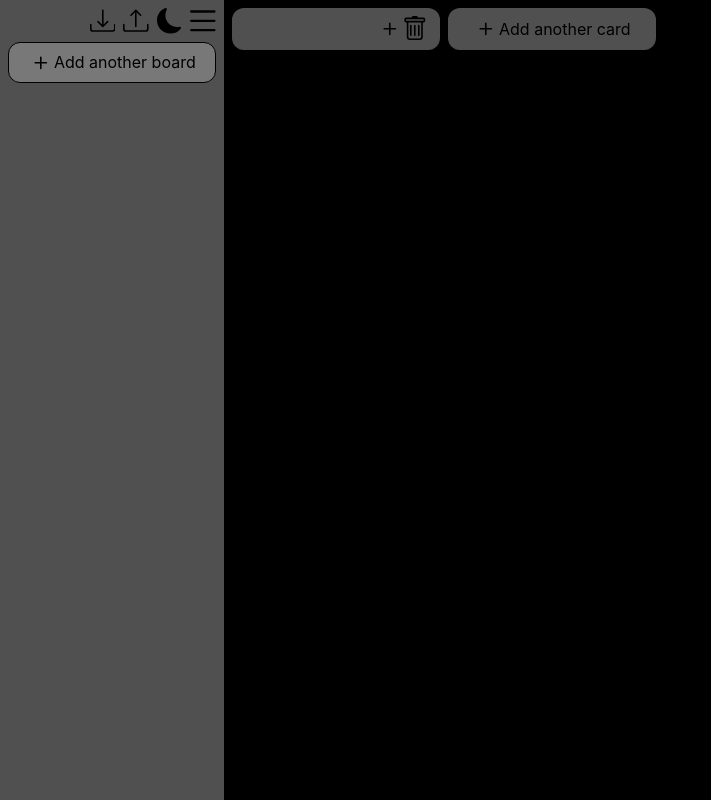
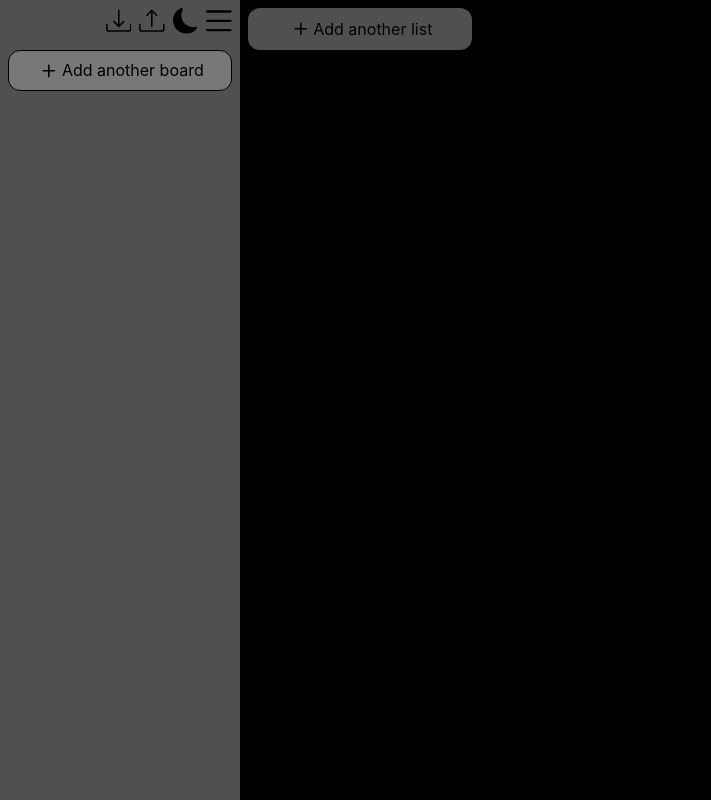
Before and after one commit to ryansheehy0/Null_To_Dos, a React (Vite) app: page / in a window 1280 px wide. Both pictures are taken after a click on the icon 20 px from the left and 20 px from the top of the page. Shown: the whole page, without its empty margins (0-711 px from the left). Built offline with nearby package versions, Linux system fonts and the light colour scheme.

Commit message:
Adds adding a card in a list and other cards, fixes key problem with map in react, adds more lists and board buttons.

```diff
--- a/src/App.tsx
+++ b/src/App.tsx
@@ -1,4 +1,4 @@
-import Provider from "./utils/context.jsx"
+import Provider from "./utils/context.js"
 import Navbar from "./components/Navbar/Navbar.js"
 import Board from "./components/Board"
 
--- a/src/components/Board.tsx
+++ b/src/components/Board.tsx
@@ -1,20 +1,29 @@
 import { twMerge as tm } from "tailwind-merge"
 import Container from "./Container/Container.js"
-import { useGlobalContext } from "../utils/context.jsx"
+import { useGlobalContext } from "../utils/context.js"
 import AddElement from "./Container/AddElement.js"
 import Item from "./Container/Item.js"
+import { useState } from "react"
+import getNewUUID from "../utils/getNewUUID.js"
 
 export default function Board(){
-  const {globalState, setGlobalState} = useGlobalContext()
+  const {globalState} = useGlobalContext()
+  const [lists, setLists] = useState([])
+
+  function onDelete(event): void{
+    console.log(lists.find(event.target))
+  }
 
   function addNewList(){
-    console.log("test")
+    const newUUID = getNewUUID(lists)
+    const newList = <Container cardOrList="list" key={newUUID} className="flex-shrink-0"><Item includePlus onDelete={onDelete}/></Container>
+    setLists([...lists, newList])
   }
 
   return (
     <div className={tm("w-[calc(100vw-var(--cardHeight))] overflow-auto h-screen bg-lightText dark:bg-darkText absolute top-0 right-0 flex justify-start", globalState.open && "w-[calc(100vw-(var(--cardWidth)+(2*var(--cardSpacing))))]")}>
-      <Container cardOrList="list" className="ml-[--cardSpacing]"><Item /></Container>
-      <Container cardOrList="list"><AddElement text="Add another card" onClick={addNewList}/></Container>
+      {lists.map(list => list)}
+      <Container cardOrList="list" className="mr-[--cardSpacing]"><AddElement text="Add another list" onClick={addNewList}/></Container>
     </div>
   )
 }
--- a/src/components/Container/AddElement.tsx
+++ b/src/components/Container/AddElement.tsx
@@ -6,7 +6,7 @@ type AddElementProps = {
 
 export default function AddElement({text, ...props}: AddElementProps){
   return (
-    <div className="cursor-pointer flex items-center justify-center text-lightText dark:text-darkText w-[--cardWidth] h-4 rounded-xl box-content" {...props}>
+    <div className="cursor-pointer flex items-center justify-center text-lightText dark:text-darkText h-4 rounded-xl box-content" {...props}>
       <Plus className="w-[--iconSize] h-[--iconSize]"/>
       {text}
     </div>
--- a/src/components/Container/Container.tsx
+++ b/src/components/Container/Container.tsx
@@ -3,14 +3,16 @@ import { twMerge as tm } from "tailwind-merge"
 type ContainerProps = {
   cardOrList: "card" | "list"
   children: React.ReactNode
+  className: string
 }
 
-export default function Container({cardOrList, children} : ContainerProps){
+export default function Container({cardOrList, children, className} : ContainerProps){
 
   return (
-    <div className={tm("rounded-xl py-1.5 px-3 w-[--cardWidth] flex justify-center items-center min-h-[--cardHeight] h-fit my-[--cardSpacing] box-border ml-[--cardSpacing]",
+    <div className={tm("rounded-xl py-1.5 px-3 min-w-[--cardWidth] w-min flex justify-center items-center min-h-[--cardHeight] h-fit my-[--cardSpacing] box-border ml-[--cardSpacing]",
       cardOrList === "card" && "bg-lightCard dark:bg-darkCard border border-solid border-lightBackground dark:border-darkBackground",
-      cardOrList === "list" && "bg-lightList dark:bg-darkList"
+      cardOrList === "list" && "bg-lightList dark:bg-darkList",
+      className
     )}>
       {children}
     </div>
--- a/src/components/Container/Item.tsx
+++ b/src/components/Container/Item.tsx
@@ -2,9 +2,13 @@ import Trash from "../../assets/trash.svg?react"
 import Plus from "../../assets/plus.svg?react"
 import { twMerge as tm } from "tailwind-merge"
 import { useState } from "react"
+import Container from "./Container"
+import getNewUUID from "../../utils/getNewUUID"
 
-export default function Item(){
+export default function Item({includePlus, onDelete}: {includePlus: boolean, onDelete: (event) => void}){
   const [itemValue, setItemValue] = useState("")
+  const [cards, setCards] = useState([])
+  const [deleted, setDeleted] = useState(false)
 
   function autoTextAreaResizing(event){
     const textarea = event.target
@@ -17,13 +21,28 @@ export default function Item(){
     }
   }
 
+  function addNewCard() {
+    const newUUID = getNewUUID(cards)
+    const newCard = <Container cardOrList="card" key={newUUID} className="flex-shrink-0 col-span-2"><Item includePlus/></Container>
+    setCards([...cards, newCard])
+  }
+
+  function deleteSelf(event){
+    if(!deleted){
+      setDeleted(true)
+    }else{
+      onDelete(event)
+    }
+  }
+
   return (
     <div className="grid grid-cols-[auto_auto]">
       <textarea className="m-0 flex items-center border-none bg-transparent text-lightText dark:text-darkText text-base h-auto resize-none mt-auto mb-auto pl-1 focus:rounded focus:outline focus:outline-1 focus:dark:outline-darkBackground focus:outline-lightBackground" value={itemValue} onInput={autoTextAreaResizing} rows={1} spellCheck={false} ></textarea>
       <div className="flex items-center justify-end">
-        <Plus className="cursor-pointer w-[--iconSize] h-[--iconSize] fill-lightText dark:fill-darkText" />
-        <Trash className="cursor-pointer w-[--iconSize] h-[--iconSize] fill-lightText dark:fill-darkText" />
+        {includePlus ? <Plus className="cursor-pointer w-[--iconSize] h-[--iconSize] fill-lightText dark:fill-darkText" onClick={addNewCard}/> : ""}
+        <Trash className="cursor-pointer w-[--iconSize] h-[--iconSize] fill-lightText dark:fill-darkText" onClick={deleteSelf}/>
       </div>
+      {cards.map(card => card)}
     </div>
   )
 }
--- a/src/components/Navbar/NavIcon.tsx
+++ b/src/components/Navbar/NavIcon.tsx
@@ -1,6 +1,6 @@
 import { twMerge as tm } from "tailwind-merge"
 
-export default function NavIcon({Icon, rightOffset, onClick}){
+export default function NavIcon({Icon, rightOffset, onClick = () => {}}){
   return (
     <Icon className={tm(`cursor-pointer w-[--iconSize] h-[--iconSize] absolute top-[--cardSpacing] ${rightOffset} fill-lightText dark:fill-darkText`)} onClick={onClick}/>
   )
--- a/src/components/Navbar/Navbar.tsx
+++ b/src/components/Navbar/Navbar.tsx
@@ -4,13 +4,23 @@ import Sun from "../../assets/sun.svg?react"
 import Download from "../../assets/download.svg?react"
 import Upload from "../../assets/upload.svg?react"
 import { twMerge as tm } from "tailwind-merge"
-import { useGlobalContext } from "../../utils/context.jsx"
+import { useGlobalContext } from "../../utils/context.js"
 import NavIcon from "./NavIcon.js"
 import Container from "../Container/Container.js"
 import AddElement from "../Container/AddElement.js"
+import { useState } from "react"
+import Item from "../Container/Item.js"
+import getNewUUID from "../../utils/getNewUUID.js"
 
 export default function Navbar(){
   const {globalState, setGlobalState} = useGlobalContext()
+  const [boards, setBoards] = useState([])
+
+  function addNewBoard(){
+    const newUUID = getNewUUID(boards)
+    const newBoard = <Container cardOrList="card" key={newUUID}><Item includePlus={false}/></Container>
+    setBoards([...boards, newBoard])
+  }
 
   return (
     <div className={tm("w-[--cardHeight] h-screen absolute left-0 top-0 bg-lightList dark:bg-darkList z-10", globalState.open && "w-fit pr-[--cardSpacing]")}>
@@ -24,10 +34,10 @@ export default function Navbar(){
           )}
           <NavIcon Icon={Upload} rightOffset={"right-[calc(3*var(--cardSpacing)+2*var(--iconSize))]"} />
           <NavIcon Icon={Download} rightOffset={"right-[calc(4*var(--cardSpacing)+3*var(--iconSize))]"} />
-          <div className="mt-[calc(var(--iconSize)+2*var(--cardSpacing))]">
-            <Container cardOrList="card">
-              <AddElement text="Add another board"/>
-            </Container>
+          {/* */}
+          <div className={tm("mt-[calc(var(--iconSize)+2*var(--cardSpacing))] h-[calc(100vh-(var(--iconSize)+2*var(--cardSpacing)))] overflow-y-auto remove-scrollbar")}>
+            {boards.map(board => board)}
+            <Container cardOrList="card"><AddElement text="Add another board" onClick={addNewBoard}/></Container>
           </div>
         </>
       ): "" }
--- a/src/index.css
+++ b/src/index.css
@@ -4,7 +4,7 @@
 
 :root {
   --cardHeight: 2.6rem;
-  --cardWidth: 13rem;
+  --cardWidth: 14rem;
   --cardSpacing: 0.5rem;
   --iconSize: calc( var(--cardHeight) - (2 * var(--cardSpacing)) );
 
@@ -20,6 +20,14 @@
   text-rendering: optimizeLegibility;
   -webkit-font-smoothing: antialiased;
   -moz-osx-font-smoothing: grayscale;
+}
+
+.remove-scrollbar {
+  -ms-overflow-style: none;  /* IE and Edge */
+  scrollbar-width: none; /* Firefox */
+}
+.remove-scrollbar::-webkit-scrollbar {
+  display: none;
 }
 
 a {
--- a/src/utils/context.jsx
+++ b/src/utils/context.tsx
@@ -10,8 +10,10 @@ export default function Provider({children}){
     open: false
   })
 
+  let uuids: number[] = []
+
   return (
-    <Context.Provider value={{globalState, setGlobalState}} >
+    <Context.Provider value={{uuids, globalState, setGlobalState}} >
       <div className={tm(globalState.theme === "dark" ? "dark" : "")}>
         {children}
       </div>
--- /dev/null
+++ b/src/utils/getNewUUID.ts
@@ -0,0 +1,11 @@
+export default function getNewUUID(array: (JSX.Element & { key: React.Key})[]){
+  const arrayKeys = array.map(element => {return parseInt(element.key)})
+  let newUUID: number
+  if(arrayKeys.length === 0){
+    newUUID = 0
+  }else{
+    newUUID = Math.max(...arrayKeys) + 1
+  }
+
+  return newUUID
+}
```
